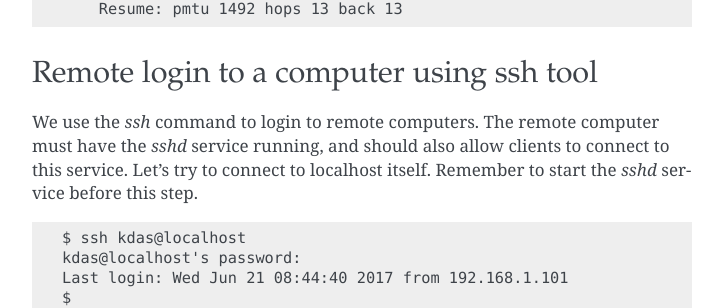
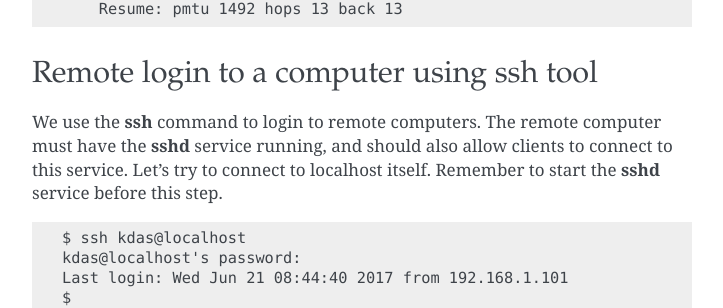
Before and after one commit to kushaldas/lym, a Sphinx documentation site: the page built from docs/networking.rst, in a window 1280 px wide. Shown: the part 4053-4361 px from the top of the page, without its empty margins (388-1111 px from the left). Built offline with Sphinx 7.4.7, drawn with Linux system fonts in a browser that asks for light colours; a script that is not in the unit is left out.

```diff
--- a/docs/networking.rst
+++ b/docs/networking.rst
@@ -231,10 +231,10 @@ The **tracepath** command traces a path to a network host discovering MTU along
 Remote login to a computer using ssh tool
 -----------------------------------------
 
-We use the *ssh* command to login to remote computers. The remote computer must
-have the *sshd* service running, and should also allow clients to connect to
+We use the **ssh** command to login to remote computers. The remote computer must
+have the **sshd** service running, and should also allow clients to connect to
 this service. Let’s try to connect to localhost itself. Remember to start the
-*sshd* service before this step.
+**sshd** service before this step.
 
 ::
 
```
